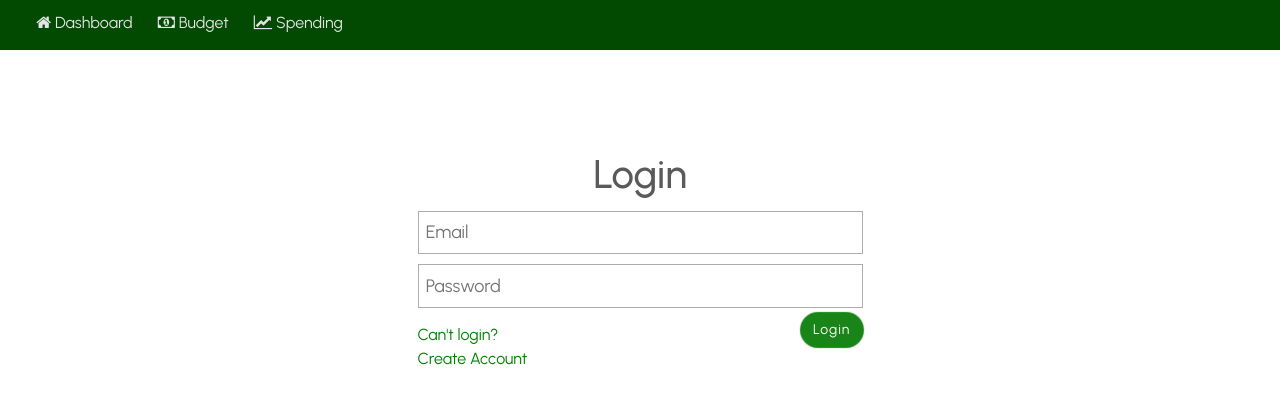
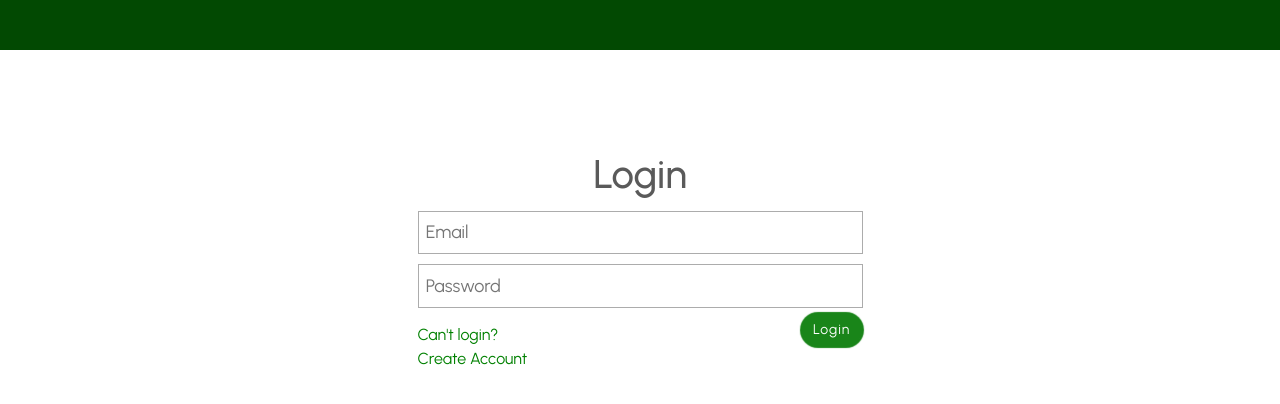
Before and after one commit to mason-wolf/penny-budget, an Angular app: page / in a window 1280 px wide. Shown: the top 404 px of the page. Built offline with nearby package versions, Linux system fonts and the light colour scheme.

Commit message:
[#25] Fixed header links issue

```diff
--- a/src/app/header/header.component.html
+++ b/src/app/header/header.component.html
@@ -1,6 +1,8 @@
 <div class="header">
-  <a href="dashboard"><i class="fa fa-home"></i> Dashboard</a>
-  <a href="manage-budget"><i class="fa fa-money" aria-hidden="true"></i> Budget</a>
-  <a href="spending"><i class="fa fa-line-chart" aria-hidden="true"></i> Spending</a>
-  <button *ngIf="isLoggedIn()" (click)="logout()">Logout</button>
+  <ng-container *ngIf="isLoggedIn()">
+    <a href="dashboard">Dashboard</a>
+    <a href="manage-budget">Budget</a>
+    <a href="spending">Spending</a>
+    <button *ngIf="isLoggedIn()" (click)="logout()">Logout</button>
+  </ng-container>
 </div>
```
